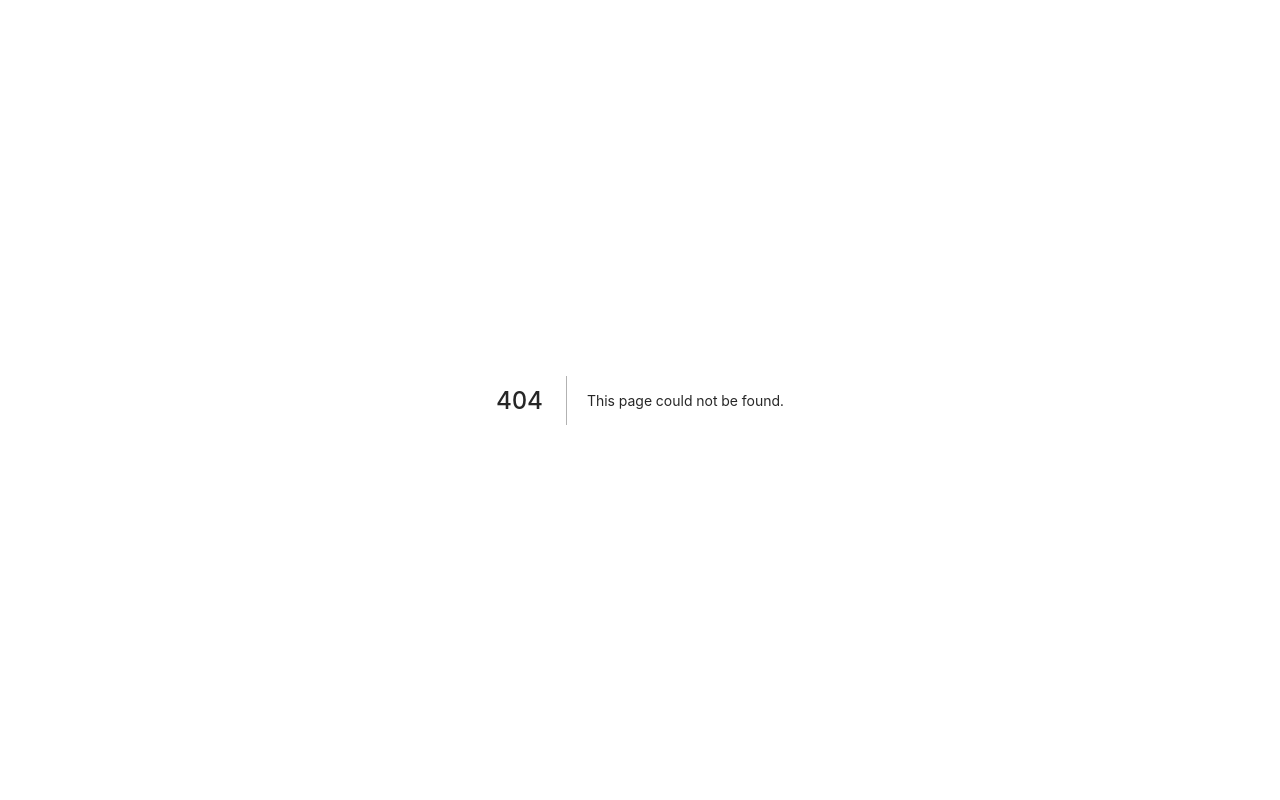
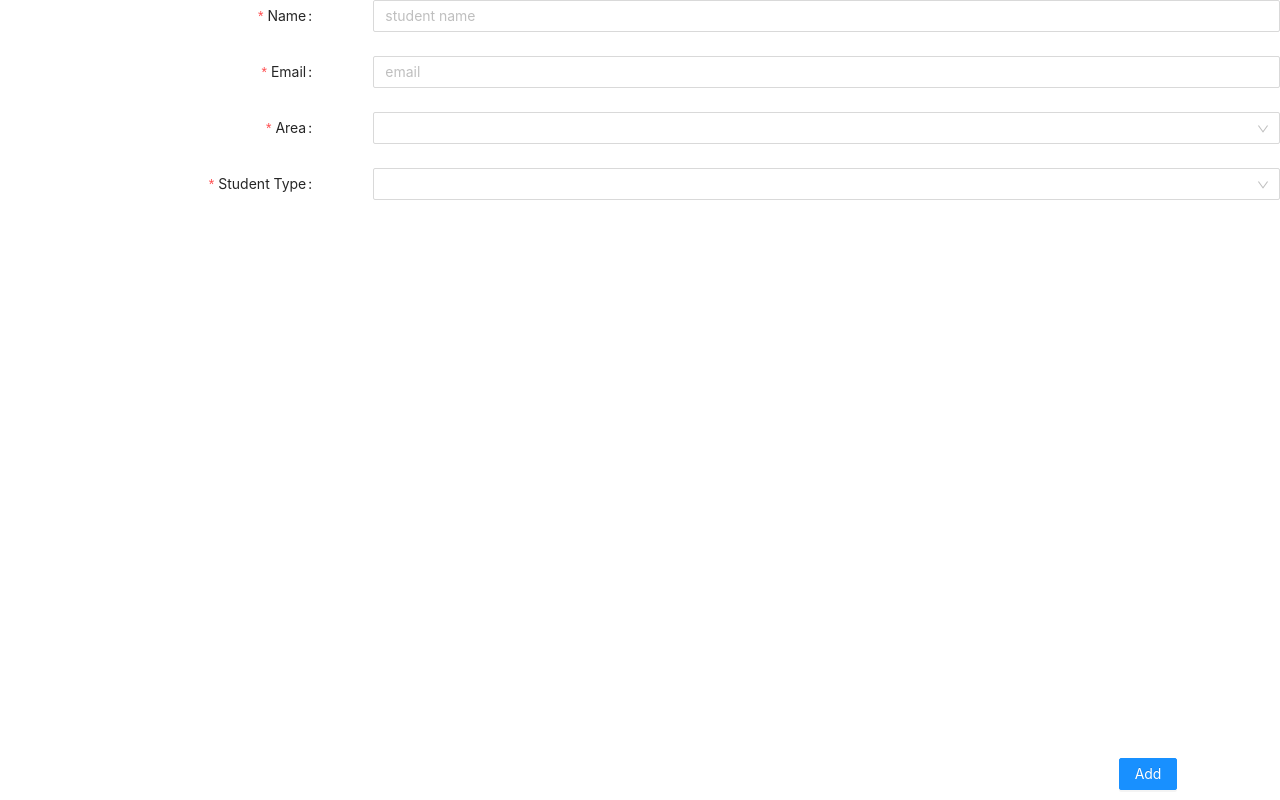
Before and after one commit to edwardCwh11039/nextjs-cms, a Next.js app: page /dashboard/studentForm in a window 1280 px wide. Before the commit this address had no page. Built offline with nearby package versions, Linux system fonts and the light colour scheme.

Commit message:
add features done

```diff
--- a/pages/_app.js
+++ b/pages/_app.js
@@ -1,8 +1,8 @@
-import '../styles/globals.css'
+import '../styles/globals.css';
 import "antd/dist/antd.css";
 
 function MyApp({ Component, pageProps }) {
-  return <Component {...pageProps} />
+  return <Component {...pageProps} />;
 }
 
-export default MyApp
+export default MyApp;
--- /dev/null
+++ b/pages/dashboard/studentForm.js
@@ -0,0 +1,102 @@
+import { Button, Form, Input, Select, message } from 'antd';
+import React from 'react';
+import axios from 'axios';
+
+const StudentForm = (props) => {
+  const [form] = Form.useForm();
+  const { student, onFinish } = props;
+  const countries = ['China', 'New Zealand', 'Canada', 'Australia'];
+  const validateMessages = {
+    required: "'${name}' is required",
+    types: {
+      string: "'${name}' is not a valid '${type}'",
+      email: "'${name}' is not a valid '${type}'",
+    },
+  };
+
+  return (
+    <Form
+      labelCol={{ span: 6 }}
+      wrapperCol={{ offset: 1 }}
+      form={form}
+      validateMessages={validateMessages}
+      name="basic"
+      initialValues={{ remember: true }}
+      onFinish={(values) => {
+        const storage = JSON.parse(localStorage.getItem('cms'));
+
+        if (student) {
+          axios
+            .post('http://localhost:3001/api/students/update', {
+              ...values,
+              id: 1,
+            })
+            .then((res) => {
+              console.log(res);
+            })
+            .catch((err) => {
+              console.log(err);
+            });
+        } else {
+          axios
+            .post('http://localhost:3001/api/students', values, {
+              headers: { Authorization: 'Bearer ' + storage.token },
+            })
+            .then((res) => {
+              message.success(res.data.msg);
+              onFinish(res.data.data)
+            })
+            .catch((err) => {
+              message.error(err.response.data.msg);
+            });
+        }
+        console.log(student ? 'true' : 'false');
+        console.log(values);
+        onFinish(values);
+      }}
+      initialValues={{
+        name: student?.name,
+        email: student?.email,
+        country: student?.country,
+        typeId: student?.type.id,
+      }}
+    >
+      <Form.Item label="Name" name="name" rules={[{ required: true }]}>
+        <Input type="text" placeholder="student name" />
+      </Form.Item>
+
+      <Form.Item label="Email" name="email" rules={[{ required: true }]}>
+        <Input type="email" placeholder="email" />
+      </Form.Item>
+      <Form.Item name="country" label="Area" rules={[{ required: true }]}>
+        <Select>
+          {countries.map((item, index) => (
+            <Select.Option value={item} key={index}>
+              {item}
+            </Select.Option>
+          ))}
+        </Select>
+      </Form.Item>
+      <Form.Item name="type" label="Student Type" rules={[{ required: true }]}>
+        <Select>
+          <Select.Option value={1}>Tester</Select.Option>
+          <Select.Option value={2}>Developer</Select.Option>
+        </Select>
+      </Form.Item>
+      <Form.Item
+        style={{
+          position: 'absolute',
+          bottom: '0',
+          right: '7.5em',
+          marginBottom: '10px',
+        }}
+      >
+        <Button type="primary" htmlType="submit">
+          {student ? 'Update' : 'Add'}
+        </Button>
+      </Form.Item>
+    </Form>
+  );
+};
+
+export default StudentForm;
--- a/styles/globals.css
+++ b/styles/globals.css
@@ -1,3 +1,4 @@
+
 html,
 body {
   padding: 0;
@@ -16,9 +17,17 @@ a {
 }
 
 .logo {
-  height: 32px;
-  margin: 16px;
-  background: rgba(255, 255, 255, 0.3);
+  height: 64px;
+  display: inline-flex;
+  width: 100%;
+  justify-content: center;
+  align-items: center;
+  font-size: 24px;
+  color: #fff;
+  letter-spacing: 5px;
+  text-shadow: 5px 1px 5px;
+  transform: rotateX(45deg);
+  font-family: monospace;
 }
 .icon {
   font-size: 18px;
@@ -39,3 +48,9 @@ a {
   top: 0;
   z-index: 10;
 }
+.content-style {
+  margin: 16px;
+  background-color: #fff;
+  padding: 16px;
+  min-height: auto;
+}
```
Also changed, not shown: next.config.js (added, +37 -0 lines), package.json (+11 -4 lines), pages/dashboard/index.js (+43 -23 lines), pages/dashboard/studentList.js (renamed from pages/dashboard/overview.js, +84 -39 lines), .babelrc, 1 other file (tests, documents, lock files or other folders).
